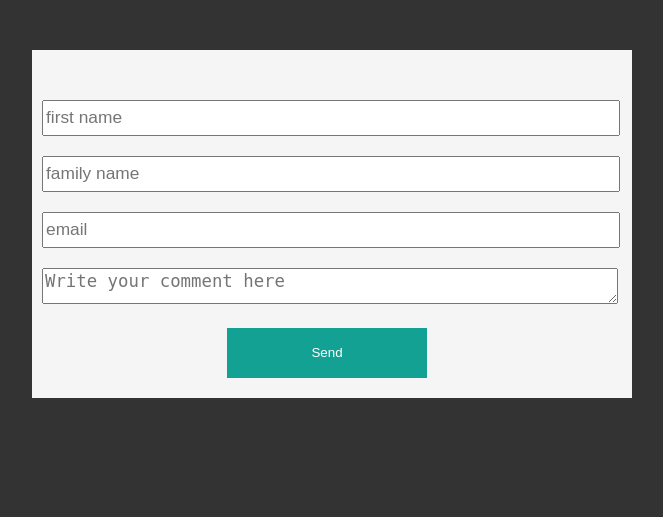
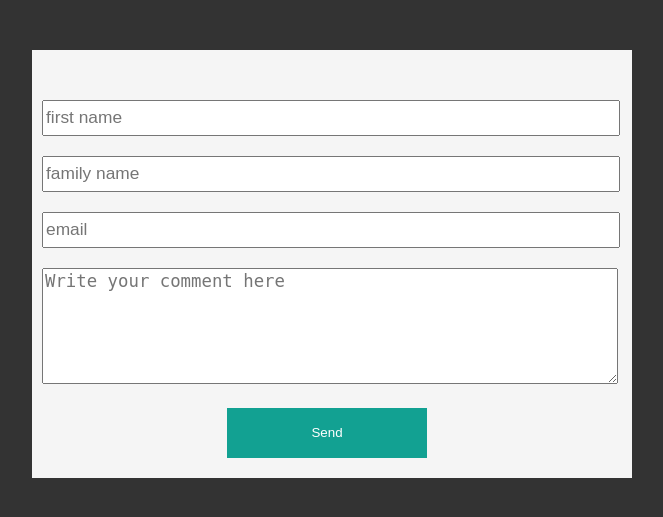
Before and after one commit to rkorach/mtng, a PHP site: page /meeting.php?h= in a window 1280 px wide. Shown: the top 517 px of the page, without its empty margins (308-971 px from the left). Run offline with PHP 8.4, Linux system fonts and the light colour scheme; data that the repository does not hold is empty; some libraries are stand-ins or nearby versions.

Commit message:
Refactor: taller comment field

```diff
--- a/style.css
+++ b/style.css
@@ -17,6 +17,10 @@ body{
 	height: 30px;
 	margin-top: 20px;
 	font-size: 13pt;
+}
+
+#comment{
+	height: 110px;
 }
 
 .button{
```
